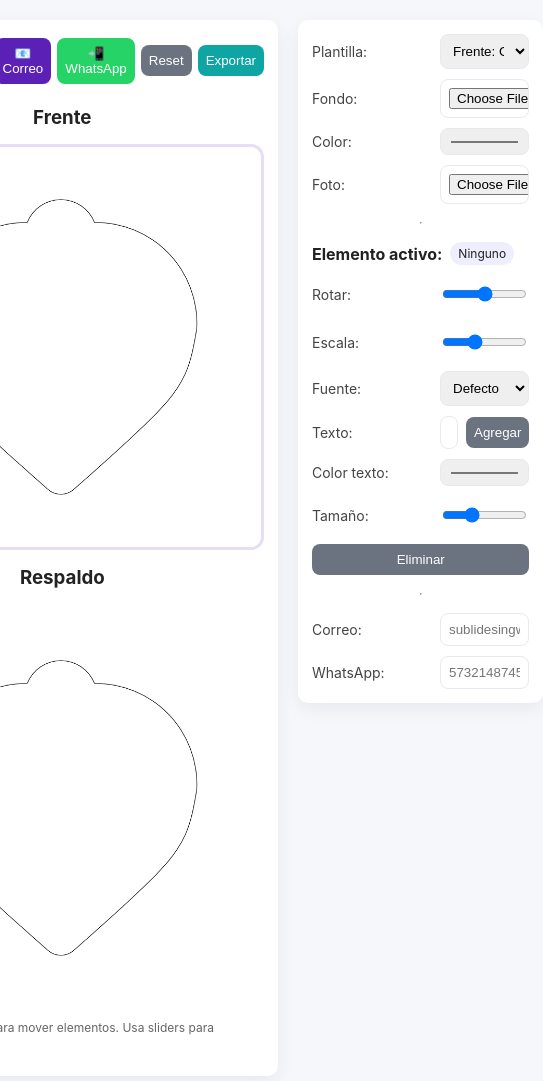
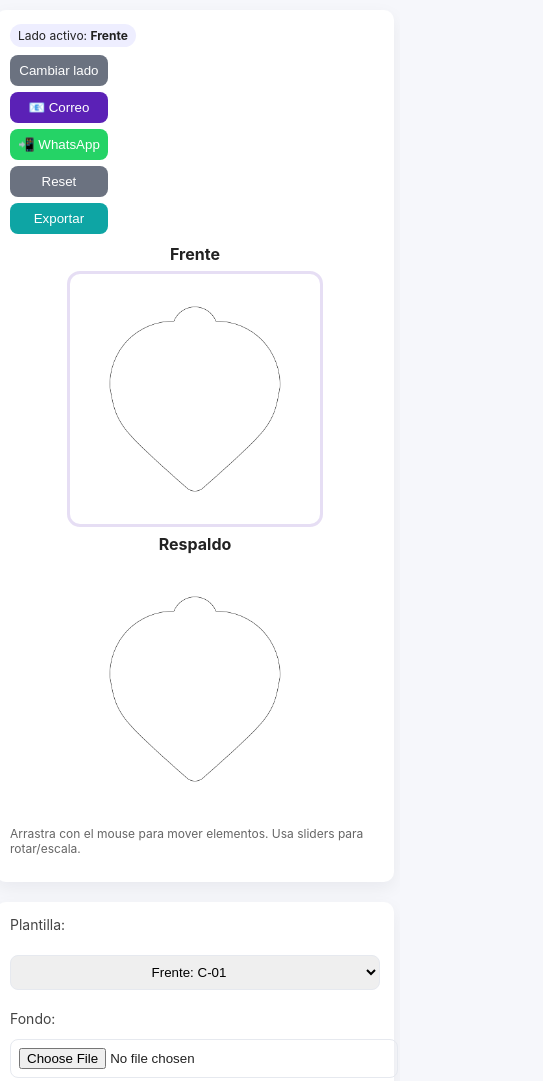
Before and after one commit to willyvar/personalizador-placas, a website: page public/index.html in a window 390 px wide. Shown: the top 1081 px of the page, 543 px wide, since content can reach past the window. Drawn offline with nearby package versions, Linux system fonts and the light colour scheme.

Commit message:
nuevos cambios

```diff
--- a/public/index.html
+++ b/public/index.html
@@ -4,6 +4,7 @@
   <meta charset="utf-8"/>
   <meta name="viewport" content="width=device-width,initial-scale=1"/>
   <title>Personalizador de Placas</title>
+
   <style>
     body{font-family: Inter, Arial, sans-serif; background:#f6f7fb; color:#222; margin:20px; display:flex; gap:20px; align-items:flex-start; justify-content:center}
     .panel{background:#fff; padding:14px; border-radius:10px; box-shadow:0 6px 18px rgba(20,20,40,.06)}
@@ -17,6 +18,83 @@
     .pill{padding:4px 8px; border-radius:999px; background:#eef; font-size:12px}
     .hint{font-size:12px; color:#666}
     #statusMsg{margin-top:10px; font-weight:bold}
+
+    /* Estilos responsivos */
+@media (max-width: 900px) {
+  body {
+    flex-direction: column; /* apila los paneles en pantallas pequeñas */
+    align-items: center;
+    margin: 10px;
+  }
+
+  .controls {
+    width: 100%;  /* controles ocupan todo el ancho */
+    max-width: 420px; /* límite para no crecer demasiado */
+  }
+
+  .panel {
+    width: 100%;
+    max-width: 480px; /* ambos paneles se adaptan */
+  }
+
+  .row {
+    flex-wrap: wrap; /* permite que los inputs y labels no se salgan */
+  }
+
+  label {
+    min-width: 100px;
+    flex: 1;
+  }
+
+  input, select, button {
+    flex: 2;
+  }
+}
+
+@media (max-width: 500px) {
+  .row {
+    flex-direction: column; /* cada input y label se apila */
+    align-items: flex-start;
+  }
+
+  label {
+    min-width: auto;
+    width: 100%;
+    margin-bottom: 4px;
+  }
+
+  input, select, button {
+    width: 100%;
+  }
+
+  h3 {
+    font-size: 16px;
+  }
+
+  canvas {
+    max-width: 100%;
+    height: auto;
+  }
+}
+
+  /* Centrar títulos, canvas y selects */
+  .panel h3,
+  .panel canvas,
+  #templateSelect {
+    display: block;
+    margin: 10px auto;
+    text-align: center;
+}
+
+canvas {
+  border-radius: 10px;
+  background: #fff;
+  display: block;
+  margin: 8px auto;   /* centra el canvas */
+  max-width: 100%;
+  height: auto;
+}
+
   </style>
 
     <link rel="preconnect" href="https://fonts.googleapis.com">
@@ -40,9 +118,9 @@
     </div>
 
     <h3 style="text-align:center">Frente</h3>
-    <canvas id="canvasFront" width="400" height="400"></canvas>
+    <canvas id="canvasFront" width="250" height="250"></canvas>
     <h3 style="text-align:center">Respaldo</h3>
-    <canvas id="canvasBack" width="400" height="400"></canvas>
+    <canvas id="canvasBack" width="250" height="250"></canvas>
 
     <p class="hint">Arrastra con el mouse para mover elementos. Usa sliders para rotar/escala.</p>
     <div id="statusMsg"></div>
--- a/public/script.js
+++ b/public/script.js
@@ -1,3 +1,48 @@
+document.addEventListener("DOMContentLoaded", () => {
+  /* =====================================================
+     Variables & DOM
+  ===================================================== */
+  let activeSide = "front";
+  let activeElement = null;
+  const templates = { front: null, back: null };
+
+  // Valores por defecto para contacto
+  const defaultEmail = "sublidesingwvr@gmail.com";
+  const defaultWhatsapp = "573213241471";
+
+  const emailInput = document.getElementById("emailInput");
+  const whatsappInput = document.getElementById("whatsappInput");
+
+  // ✅ Solo se asignan si los inputs están vacíos
+  if (emailInput && !emailInput.value) emailInput.value = defaultEmail;
+  if (whatsappInput && !whatsappInput.value)
+    whatsappInput.value = defaultWhatsapp;
+
+  const state = {
+    front: {
+      bgColor: "#ffffff",
+      bgImage: null,
+      bgFullImage: null,
+      photo: null,
+      texts: [],
+    },
+    back: {
+      bgColor: "#ffffff",
+      bgImage: null,
+      bgFullImage: null,
+      photo: null,
+      texts: [],
+    },
+  };
+
+  const canvasFront = document.getElementById("canvasFront");
+  const ctxFront = canvasFront.getContext("2d");
+  const canvasBack = document.getElementById("canvasBack");
+  const ctxBack = canvasBack.getContext("2d");
+
+  // ... 🔽 aquí sigue todo tu código tal cual
+});
+
 // script.js (REVISADO) - separación capas: fondo (full o editable) + mascota encima + textos
 document.addEventListener("DOMContentLoaded", () => {
   /* =====================================================
@@ -691,7 +736,7 @@ document.addEventListener("DOMContentLoaded", () => {
         showMessage("⚠️ Problema al enviar correo.", "error");
       }
     } catch (err) {
-      console.error("Error en /send-email.",err);
+      console.error("Error en /send-email.", err);
     }
   });
 
```
